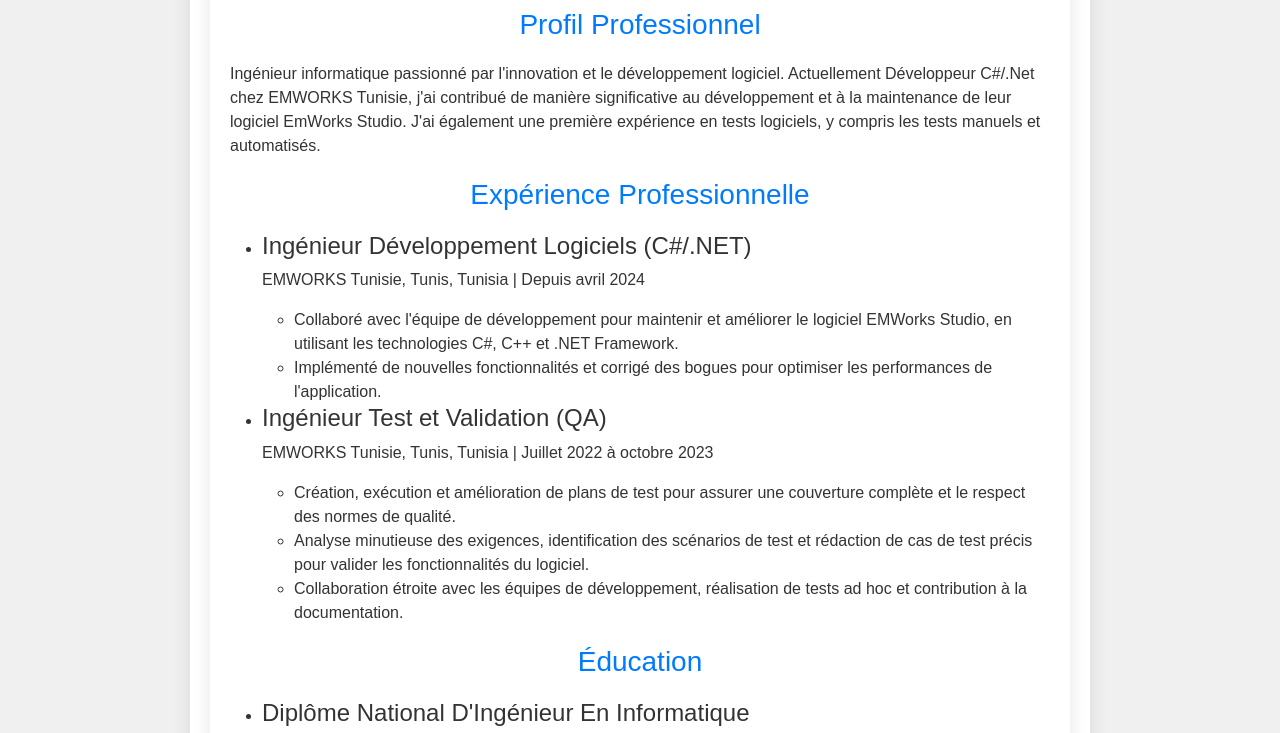
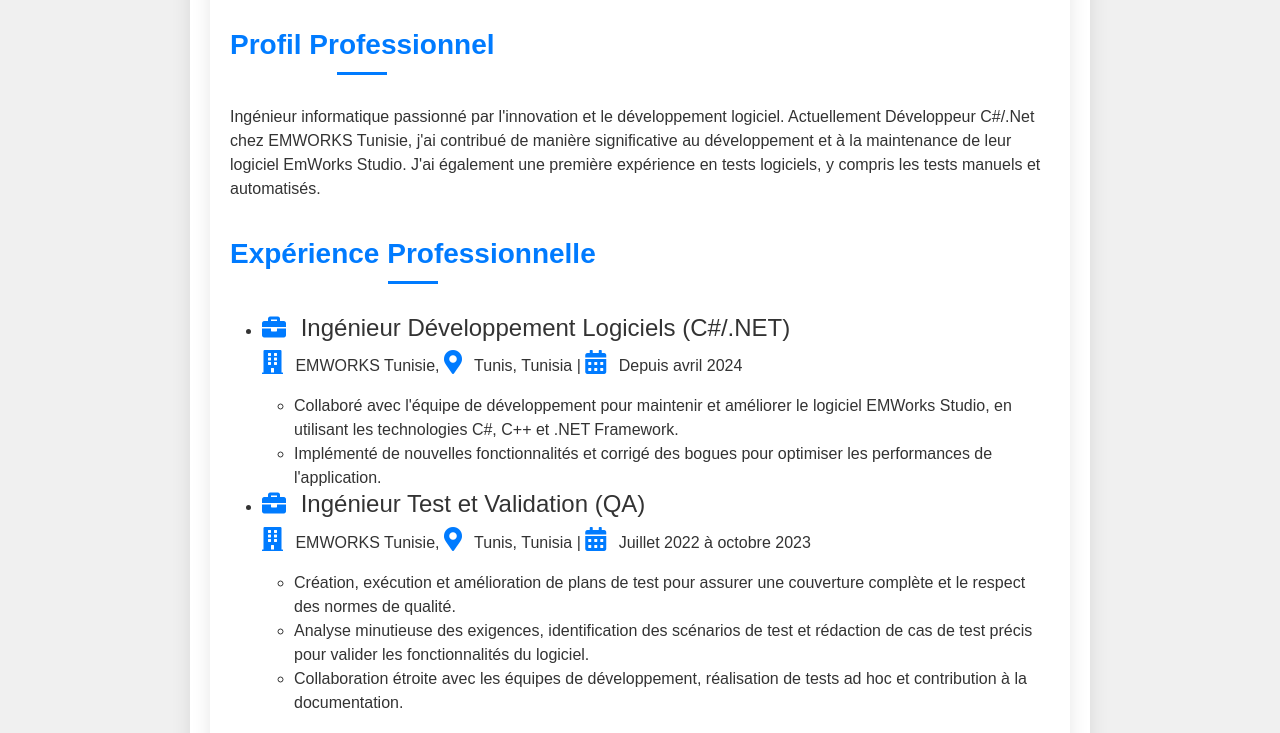
Before and after one commit to MedFarouk-ops/portfolio, a plain HTML site: page index.html in a window 1280 px wide. Shown: the part 394-1127 px from the top of the page. Drawn offline with nearby package versions, Linux system fonts and the light colour scheme.

Commit message:
update style

```diff
--- a/index.html
+++ b/index.html
@@ -9,7 +9,7 @@
     <link rel="stylesheet" href="https://cdnjs.cloudflare.com/ajax/libs/font-awesome/5.15.3/css/all.min.css">
     <style>
         body {
-            font-family: Arial, sans-serif;
+            font-family: 'Arial', sans-serif;
             background: #f0f0f0;
             color: #333;
             margin: 0;
@@ -19,6 +19,7 @@
             text-align: center;
             margin: 20px 0;
             color: #007bff;
+            font-weight: bold;
         }
         .container {
             max-width: 900px;
@@ -38,6 +39,20 @@
         .icon {
             font-size: 24px;
             margin-right: 8px;
+            color: #007bff;
+        }
+        .section-title {
+            position: relative;
+            display: inline-block;
+            padding-bottom: 10px;
+        }
+        .section-title:after {
+            content: '';
+            display: block;
+            width: 50px;
+            height: 3px;
+            background: #007bff;
+            margin: 10px auto 0;
         }
         #language-selector {
             position: absolute;
@@ -110,8 +125,8 @@
                             <ul>
                                 ${data.sections.professional_experience.experiences.map(exp => `
                                     <li>
-                                        <h4>${exp.title}</h4>
-                                        <p>${exp.company}, ${exp.location} | ${exp.date}</p>
+                                        <h4><i class="fas fa-briefcase icon"></i> ${exp.title}</h4>
+                                        <p><i class="fas fa-building icon"></i> ${exp.company}, <i class="fas fa-map-marker-alt icon"></i> ${exp.location} | <i class="fas fa-calendar-alt icon"></i> ${exp.date}</p>
                                         <ul>
                                             ${exp.details.map(detail => `<li>${detail}</li>`).join('')}
                                         </ul>
@@ -125,8 +140,8 @@
                             <ul>
                                 ${data.sections.education.schools.map(school => `
                                     <li>
-                                        <h4>${school.degree}</h4>
-                                        <p>${school.institution}, ${school.location} | ${school.date}</p>
+                                        <h4><i class="fas fa-graduation-cap icon"></i> ${school.degree}</h4>
+                                        <p><i class="fas fa-university icon"></i> ${school.institution}, <i class="fas fa-map-marker-alt icon"></i> ${school.location} | <i class="fas fa-calendar-alt icon"></i> ${school.date}</p>
                                     </li>
                                 `).join('')}
                             </ul>
@@ -137,7 +152,7 @@
                             <ul>
                                 ${data.sections.projects.projects.map(project => `
                                     <li>
-                                        <h4>${project.name}</h4>
+                                        <h4><i class="fas fa-project-diagram icon"></i> ${project.name}</h4>
                                         <p>${project.description}</p>
                                         <p><strong>Technologies:</strong> ${project.technologies.join(', ')}</p>
                                         <p><a href="${project.link}" class="project-link" target="_blank">${project.link}</a></p>
@@ -151,7 +166,7 @@
                             <ul>
                                 ${data.sections.skills.skills_list.map(skill => `
                                     <li>
-                                        <h4>${skill.category}</h4>
+                                        <h4><i class="fas fa-laptop-code icon"></i> ${skill.category}</h4>
                                         <p>${skill.skills.join(', ')}</p>
                                     </li>
                                 `).join('')}
@@ -163,7 +178,7 @@
                             <ul>
                                 ${data.sections.certifications.certifications_list.map(cert => `
                                     <li>
-                                        <h4>${cert.name}</h4>
+                                        <h4><i class="fas fa-certificate icon"></i> ${cert.name}</h4>
                                         <p>${cert.date} | ${cert.issuer}, ${cert.location}</p>
                                     </li>
                                 `).join('')}
@@ -175,7 +190,7 @@
                             <ul>
                                 ${data.sections.languages.languages_list.map(lang => `
                                     <li>
-                                        <h4>${lang.language}</h4>
+                                        <h4><i class="fas fa-language icon"></i> ${lang.language}</h4>
                                         <p>${lang.proficiency}</p>
                                     </li>
                                 `).join('')}
@@ -185,13 +200,11 @@
                 `;
             }
 
-            // Load JSON data and populate content
             loadJSON(function(response) {
                 console.log("Populating content with JSON data", response);
                 populateContent(response);
             });
 
-            // Change language event listener
             document.getElementById('languageDropdown').addEventListener('change', function() {
                 var selectedLanguage = this.value;
                 console.log(`Language changed to: ${selectedLanguage}`);
@@ -200,9 +213,10 @@
                 }, selectedLanguage);
             });
 
-            // Initialize AOS library
             AOS.init({
                 duration: 1200,
+                easing: 'ease-in-out-back',
+                once: true
             });
         });
     </script>
```
